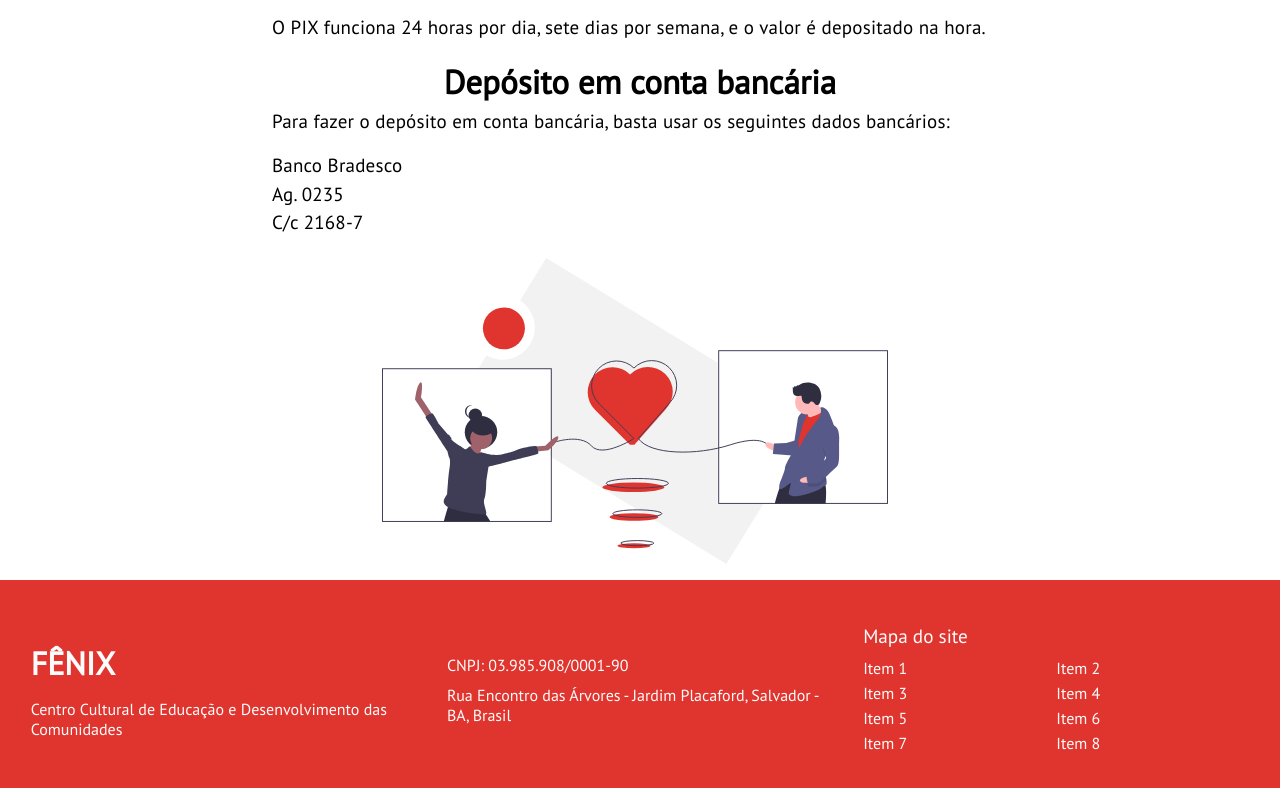
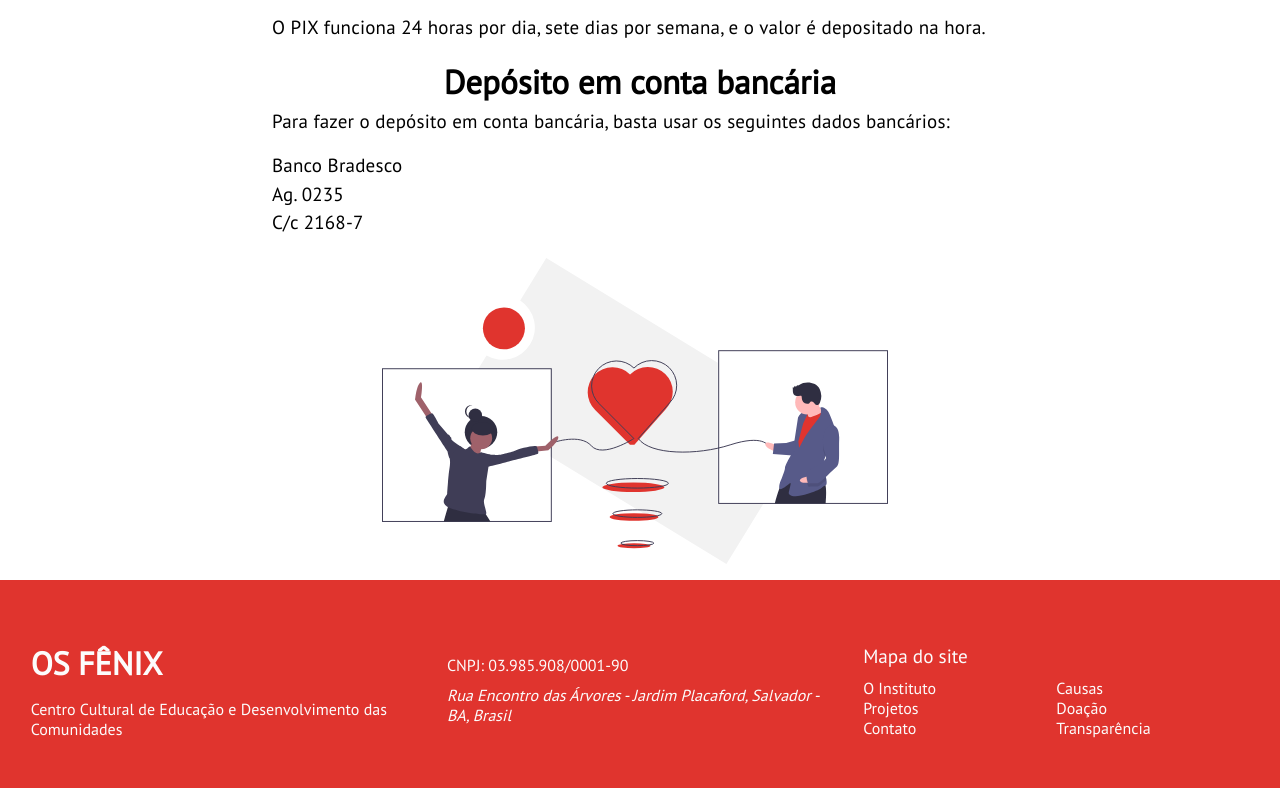
Before and after one commit to osfenix/fenix-website, a website built with Parcel: page src/doacao.html in a window 1280 px wide. Shown: the part 535-1323 px from the top of the page. Built offline with nearby package versions, Linux system fonts and the light colour scheme.

Commit message:
fix: adiciona mapa do site na tela doacao

```diff
--- a/src/doacao.html
+++ b/src/doacao.html
@@ -65,29 +65,40 @@
             <!-- FOOTER -->
             <footer class="footer">
                 <div class="footer__left-box">
-                    <span class="footer__left-box__title">FÊNIX</span>
+                    <span class="footer__left-box__title">OS FÊNIX</span>
                     <span class="footer__left-box__subtitle">Centro Cultural de Educação e Desenvolvimento das
                         Comunidades
                     </span>
                 </div>
                 <div class="footer__center-box">
                     <span class="footer__center-box__cnpj">CNPJ: 03.985.908/0001-90</span>
-                    <span class="footer__center-box__endereco">Rua Encontro das Árvores - Jardim Placaford, Salvador -
+                    <address class="footer__center-box__endereco">Rua Encontro das Árvores - Jardim Placaford, Salvador
+                        -
                         BA,
-                        Brasil</span>
+                        Brasil</address>
                 </div>
                 <div class="footer__right-box">
                     <span class="footer__right-box__title">Mapa do site</span>
-                    <div class="footer__right-box__grid">
-                        <span class="footer__right-box__grid__item">Item 1</span>
-                        <span class="footer__right-box__grid__item">Item 2</span>
-                        <span class="footer__right-box__grid__item">Item 3</span>
-                        <span class="footer__right-box__grid__item">Item 4</span>
-                        <span class="footer__right-box__grid__item">Item 5</span>
-                        <span class="footer__right-box__grid__item">Item 6</span>
-                        <span class="footer__right-box__grid__item">Item 7</span>
-                        <span class="footer__right-box__grid__item">Item 8</span>
-                    </div>
+                    <ul class="footer__right-box__grid">
+                        <li>
+                            <a class="footer__right-box__grid__item" href="index.html#instituto">O Instituto</a>
+                        </li>
+                        <li>
+                            <a class="footer__right-box__grid__item" href="index.html#causas">Causas</a>
+                        </li>
+                        <li>
+                            <a class="footer__right-box__grid__item" href="projetos.html">Projetos</a>
+                        </li>
+                        <li>
+                            <a class="footer__right-box__grid__item" href="doacao.html">Doação</a>
+                        </li>
+                        <li>
+                            <a class="footer__right-box__grid__item" href="contato.html">Contato</a>
+                        </li>
+                        <li>
+                            <a class="footer__right-box__grid__item" href="transparencia.html">Transparência</a>
+                        </li>
+                    </ul>
                 </div>
             </footer>
         </div>
```
Also changed, not shown: src/contato.html (+1 -1 lines), src/enviado.html (+1 -1 lines), src/index.html (+1 -1 lines), src/projetos.html (+1 -1 lines), src/transparencia.html (+1 -1 lines).
